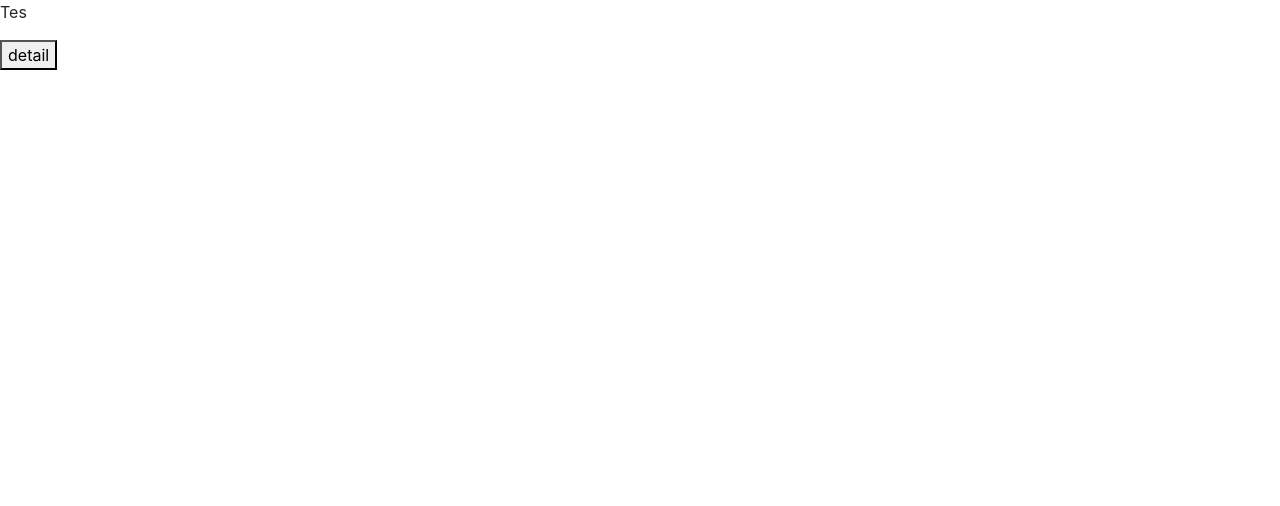
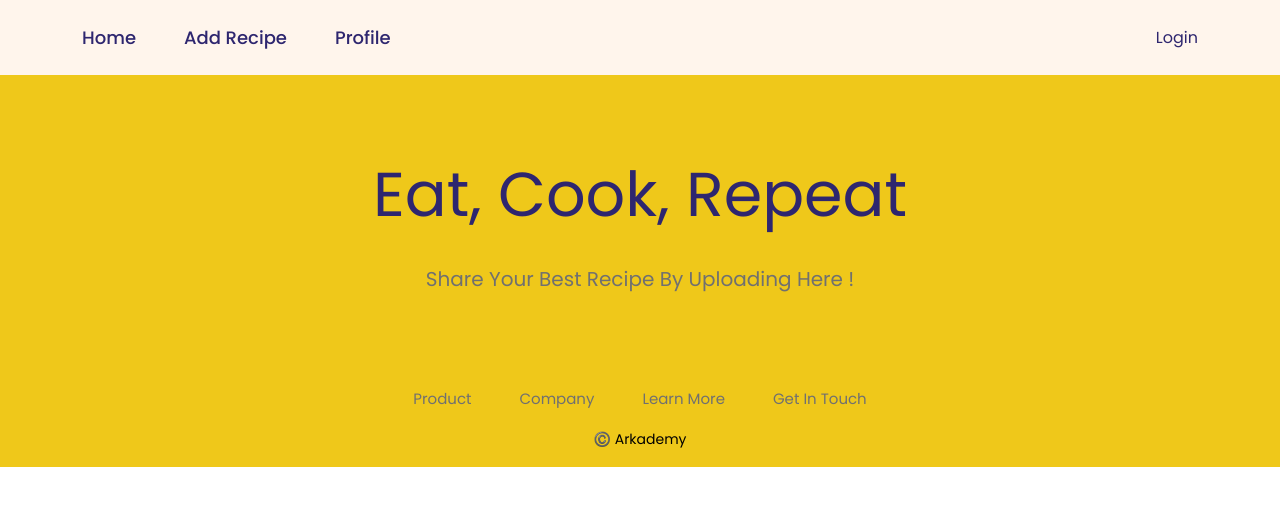
Before and after one commit to sayarama/food-recipe, a React (Create React App) app: page / in a window 1280 px wide. Shown: the top 506 px of the page. Built offline with nearby package versions, Linux system fonts and the light colour scheme.

Commit message:
[Add] Components

```diff
--- /dev/null
+++ b/src/components/Footer.jsx
@@ -0,0 +1,30 @@
+import React from "react";
+import "../style/Footer.css"
+
+function Footer() {
+  return (
+    <footer>
+      <div class="py-5">
+        <h1 class="d-flex justify-content-center mt-5 mb-5">
+          Eat, Cook, Repeat
+        </h1>
+        <p class="d-flex justify-content-center mb-5 motto-footer">
+          Share your best recipe by uploading here !
+        </p>
+      </div>
+      <div>
+        <div class="d-flex justify-content-center gap-5 mb-3 footer-link">
+          <a href="#">Product</a>
+          <a href="#">Company</a>
+          <a href="#">Learn More</a>
+          <a href="#">Get In Touch</a>
+        </div>
+        <div class="d-flex justify-content-center">
+          <p class="copyright">©️ Arkademy</p>
+        </div>
+      </div>
+    </footer>
+  );
+}
+
+export default Footer;
--- a/src/pages/Home.js
+++ b/src/pages/Home.js
@@ -1,13 +1,17 @@
 import React from 'react'
 import { Link } from 'react-router-dom'
+import Navbar from '../components/Navbar'
+import Footer from '../components/Footer'
+import "../style/Home.css"
 
 function Home() {
   return (
-    <div>
-        <p>Tes</p>
-        <Link to="/detail">
-        <button>detail</button>
-        </Link>
+    <div className='main-box'>
+        <Navbar/>
+        <section className='container hero'>
+
+        </section>
+        <Footer/>
     </div>
 
   )
--- /dev/null
+++ b/src/style/Footer.css
@@ -0,0 +1,47 @@
+footer {
+    background: #efc81a;
+  }
+
+  footer div h1 {
+    color: #2e266f;
+    text-align: center;
+    font-family: "Poppins", sans-serif;
+    font-size: 62px;
+    font-style: normal;
+    font-weight: 400;
+    line-height: 48px; /* 66.667% */
+    text-transform: capitalize;
+  }
+
+  .motto-footer {
+    color: #707070;
+    text-align: center;
+    font-family: "Poppins", sans-serif;
+    font-size: 20px;
+    font-style: normal;
+    font-weight: 400;
+    line-height: 24px; /* 100% */
+    text-transform: capitalize;
+  }
+
+  .footer-link a {
+    text-decoration: none;
+    color: #707070;
+    text-align: center;
+    font-family: "Poppins", sans-serif;
+    font-size: 15px;
+    font-style: normal;
+    font-weight: 400;
+    line-height: 24px;
+  }
+
+  .copyright {
+    color: #000;
+    text-align: center;
+    font-family: "Poppins", sans-serif;
+    font-size: 14px;
+    font-style: normal;
+    font-weight: 400;
+    line-height: 24px;
+    text-transform: capitalize;
+  }
--- /dev/null
+++ b/src/style/Home.css
@@ -0,0 +1,3 @@
+.main-box{
+    background-color: #FFF5EC;
+}
--- a/src/style/Navbar.css
+++ b/src/style/Navbar.css
@@ -22,51 +22,3 @@
     font-weight: 400;
     line-height: normal;
   }
-
-  footer {
-    background: #efc81a;
-  }
-
-  footer div h1 {
-    color: #2e266f;
-    text-align: center;
-    font-family: "Poppins", sans-serif;
-    font-size: 62px;
-    font-style: normal;
-    font-weight: 400;
-    line-height: 48px; /* 66.667% */
-    text-transform: capitalize;
-  }
-
-  .motto-footer {
-    color: #707070;
-    text-align: center;
-    font-family: "Poppins", sans-serif;
-    font-size: 20px;
-    font-style: normal;
-    font-weight: 400;
-    line-height: 24px; /* 100% */
-    text-transform: capitalize;
-  }
-
-  .footer-link a {
-    text-decoration: none;
-    color: #707070;
-    text-align: center;
-    font-family: "Poppins", sans-serif;
-    font-size: 15px;
-    font-style: normal;
-    font-weight: 400;
-    line-height: 24px;
-  }
-
-  .copyright {
-    color: #000;
-    text-align: center;
-    font-family: "Poppins", sans-serif;
-    font-size: 14px;
-    font-style: normal;
-    font-weight: 400;
-    line-height: 24px;
-    text-transform: capitalize;
-  }
```
